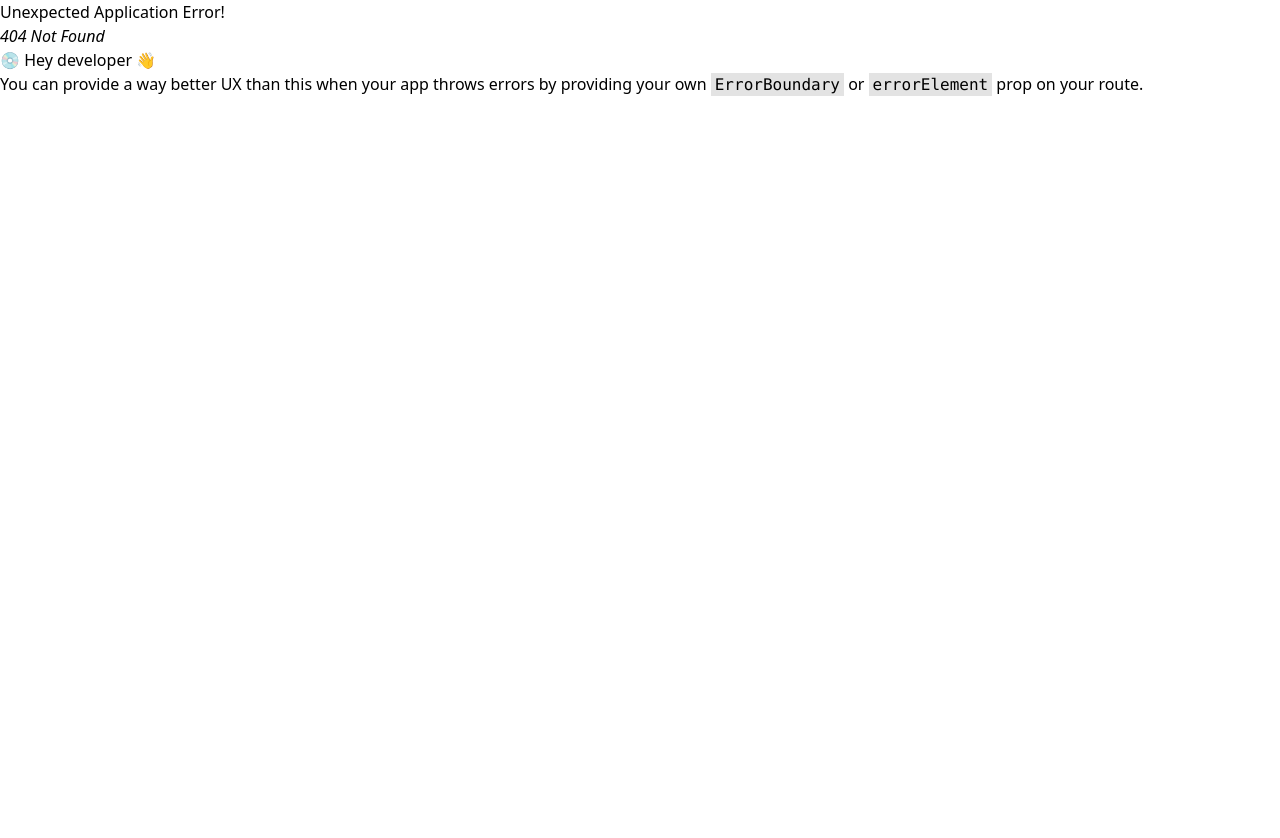
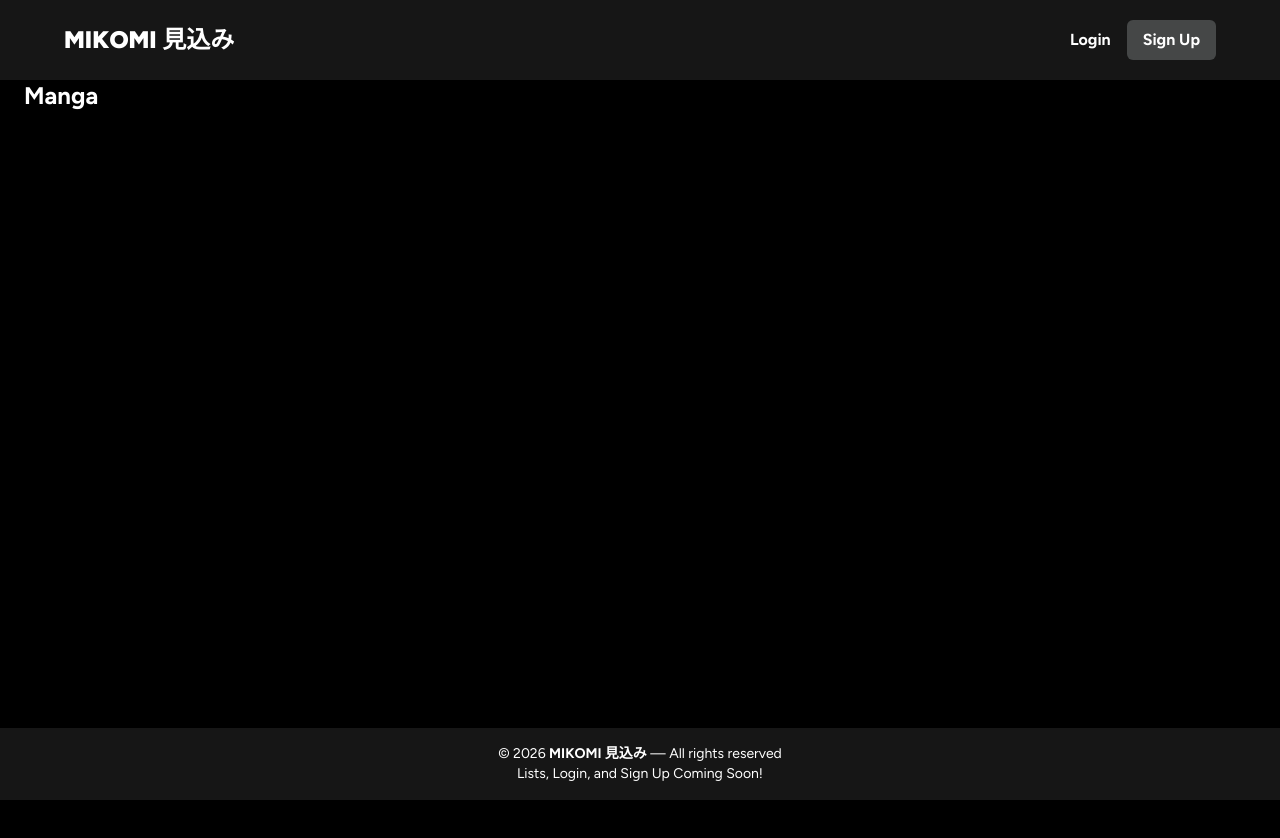
Before and after one commit to ryanpham17/Mikomi, a React (Vite) app in the folder mikomi/: page /1/1 in a window 1280 px wide. Before the commit this address had no page. Shown: the top 838 px of the page. Before the commit the page ends 800 px from the top, so only its background shows below. Built offline with nearby package versions, Linux system fonts and the light colour scheme; a web font is replaced by a local one.

Commit message:
added manga details page

```diff
--- a/mikomi/components/Cards.tsx
+++ b/mikomi/components/Cards.tsx
@@ -13,6 +13,7 @@
 import React, { useState, useEffect } from 'react';
 import { useSearchParams, useNavigate } from 'react-router-dom';
 import { ChevronLeft, ChevronRight, ChevronUp, Star } from 'lucide-react';
+import { searchManga } from '../src/api/Kitsu';
 import Navbar from './Navbar';
 import searchPic from './images/searchPic.jpeg';
 import SearchBar from './SearchBar';
@@ -114,6 +115,7 @@ function normalizeKitsuMangas(raw: KitsuMangaListResponse): MangaData[] {
 // -----------------------------------------------------------------------------
 
 const MangaCard: React.FC<MangaCardProps> = ({ manga }) => {
+  const navigate = useNavigate();
   // Track poster load so we can fade the image in and show a placeholder until it arrives.
   const [imageLoaded, setImageLoaded] = useState(false);
   const [imageError, setImageError] = useState(false);
@@ -163,7 +165,7 @@ const MangaCard: React.FC<MangaCardProps> = ({ manga }) => {
   const overflowCount = Math.max(0, manga.genreNames.length - maxGenreChips);
 
   return (
-    <div className="bg-primary rounded-lg overflow-hidden hover:transform hover:scale-105 transition-all duration-300 cursor-pointer shadow-lg">
+    <div onClick={() => navigate(`/${canonicalTitle}/${manga.id}`)} className="bg-primary rounded-lg overflow-hidden hover:transform hover:scale-105 transition-all duration-300 cursor-pointer shadow-lg">
       {/* Poster area: image fades in over a neutral gradient; emoji fallback if no URL or load error. */}
       <div className="h-28.5 relative bg-gradient-to-br from-gray-300 to-gray-100 flex items-center justify-center">
         {!imageError && posterImage?.medium && (
@@ -364,6 +366,7 @@ const BackToTopButton: React.FC = () => {
 // -----------------------------------------------------------------------------
 
 const SearchResultsPage: React.FC = () => {
+  const navigate = useNavigate();
   // `q` from `/search?q=...` — initial paint uses this; further searches update state + navigate.
   const [searchParams] = useSearchParams();
   const initialQuery = searchParams.get('q') || '';
@@ -373,7 +376,6 @@ const SearchResultsPage: React.FC = () => {
   const [loading, setLoading] = useState(false);
   /** Total matching manga for this text filter (from `meta.count`), drives page count. */
   const [totalResults, setTotalResults] = useState(0);
-  const navigate = useNavigate();
 
   const mangasPerPage = 12;
   const totalPages = Math.max(1, Math.ceil(totalResults / mangasPerPage));
@@ -390,15 +392,7 @@ const SearchResultsPage: React.FC = () => {
   const fetchMangaFromKitsu = async (query: string, page: number) => {
     try {
       const offset = (page - 1) * mangasPerPage;
-      const response = await fetch(
-        `https://kitsu.io/api/edge/manga?filter[text]=${encodeURIComponent(query)}&page[limit]=${mangasPerPage}&page[offset]=${offset}&fields[genres]=name&include=genres`,
-      );
-
-      if (!response.ok) {
-        throw new Error('Failed to fetch manga');
-      }
-
-      const data: KitsuMangaListResponse = await response.json();
+      const data = (await searchManga(query, mangasPerPage, offset)) as KitsuMangaListResponse;
       return {
         mangas: normalizeKitsuMangas(data),
         totalCount: data.meta?.count || 0,
@@ -444,7 +438,7 @@ const SearchResultsPage: React.FC = () => {
       <div
         className="bg-cover text-center w-full h-64 mx-auto pt-32"
         style={{
-          backgroundImage: `linear-gradient(rgba(0,0,0,0.89), rgba(0, 0, 0, 1)), url(${searchPic})`,
+          backgroundImage: `linear-gradient(rgba(0, 0, 0, 0.89), rgba(0, 0, 0, 1)), url(${searchPic})`,
         }}
       >
         <SearchBar query={searchQuery} onSearch={handleSearch} />
--- /dev/null
+++ b/mikomi/components/Manga.tsx
@@ -0,0 +1,19 @@
+import React, { useState } from 'react';
+import Navbar from './Navbar';
+import Footer from './Footer';
+
+const Manga = () => {
+    return (
+        <div>
+            <Navbar relative={true} />
+            <div className="bg-black w-full min-h-screen font-body">
+                <div className="max-w-7xl mx-auto px-6">
+                    <h1 className="text-2xl font-bold text-white">Manga</h1>
+                </div>
+            </div>
+            <Footer />
+        </div>
+    );
+};
+
+export default Manga;
--- a/mikomi/components/Navbar.tsx
+++ b/mikomi/components/Navbar.tsx
@@ -5,6 +5,8 @@
  * - `true`  → `relative` positioning (flows with the document; used on search page under hero).
  * - `false` → `fixed` top bar (used on Home so the nav stays visible over the full-screen hero).
  */
+
+import { Link } from 'react-router-dom';
 
 const Navbar = ({ relative = false }: { relative?: boolean }) => {
   return (
@@ -14,12 +16,12 @@ const Navbar = ({ relative = false }: { relative?: boolean }) => {
       {/* Note: `max-w-7x1` looks like a typo for `max-w-7xl` but left as-is to avoid layout surprises. */}
       <div className="flex items-center justify-between max-w-7x1 mx-auto font-body">
         <div className="flex items-center">
-          <a
+          <Link
             className="cursor-pointer text-2xl hover:text-gray-300 font-extraBold transition-colors duration-410 ease-in-out"
-            href="/"
+            to="/"
           >
             MIKOMI 見込み
-          </a>
+          </Link>
         </div>
 
         <div className="flex items-center">
--- a/mikomi/src/App.tsx
+++ b/mikomi/src/App.tsx
@@ -9,6 +9,7 @@
 import { createBrowserRouter, RouterProvider } from 'react-router-dom';
 import Home from '../components/Home';
 import Cards from '../components/Cards';
+import Manga from '../components/Manga';
 
 const router = createBrowserRouter([
   {
@@ -27,6 +28,14 @@ const router = createBrowserRouter([
       </div>
     ),
   },
+  {
+    path: '/:canonicalTitle/:mangaId',
+    element: (
+      <div>
+        <Manga />
+      </div>
+    ),
+  }
 ]);
 
 function App() {
--- /dev/null
+++ b/mikomi/src/api/Kitsu.ts
@@ -0,0 +1,17 @@
+const BASE = 'https://kitsu.io/api/edge';
+
+export async function searchManga(query: string, limit: number, offset: number) {
+    const response = await fetch(
+        `${BASE}/manga?filter[text]=${encodeURIComponent(query)}&page[limit]=${limit}&page[offset]=${offset}&fields[genres]=name&include=genres`,
+    );
+    if (!response.ok) throw new Error('Failed to fetch manga');
+    const data = await response.json();
+    return data;
+}
+
+export async function getMangaById(id: string) {
+    const response = await fetch(`${BASE}/manga/${encodeURIComponent(id)}?fields[genres]=name&include=genres`);
+    if (!response.ok) throw new Error('Manga not found');
+    const data = await response.json();
+    return data;
+}
```
Also changed, not shown: 1 other file (tests, documents, lock files or other folders).
